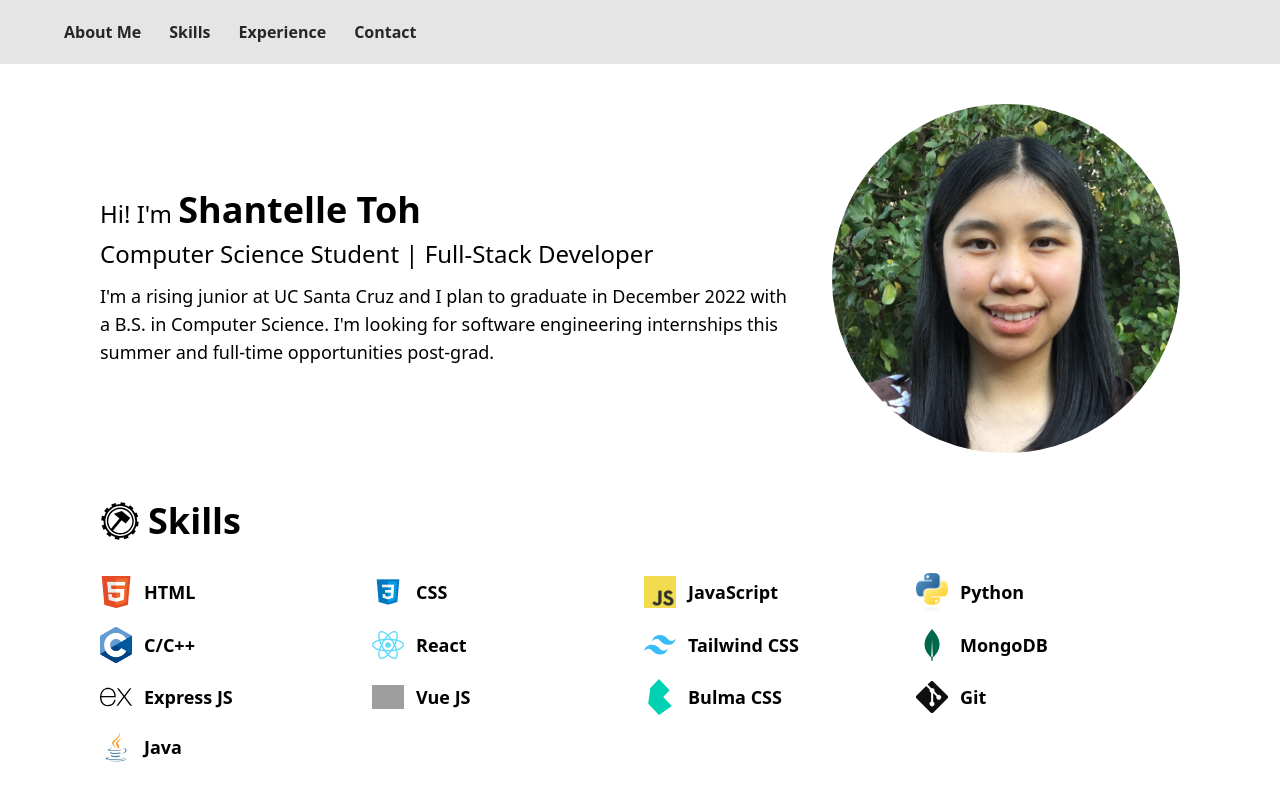
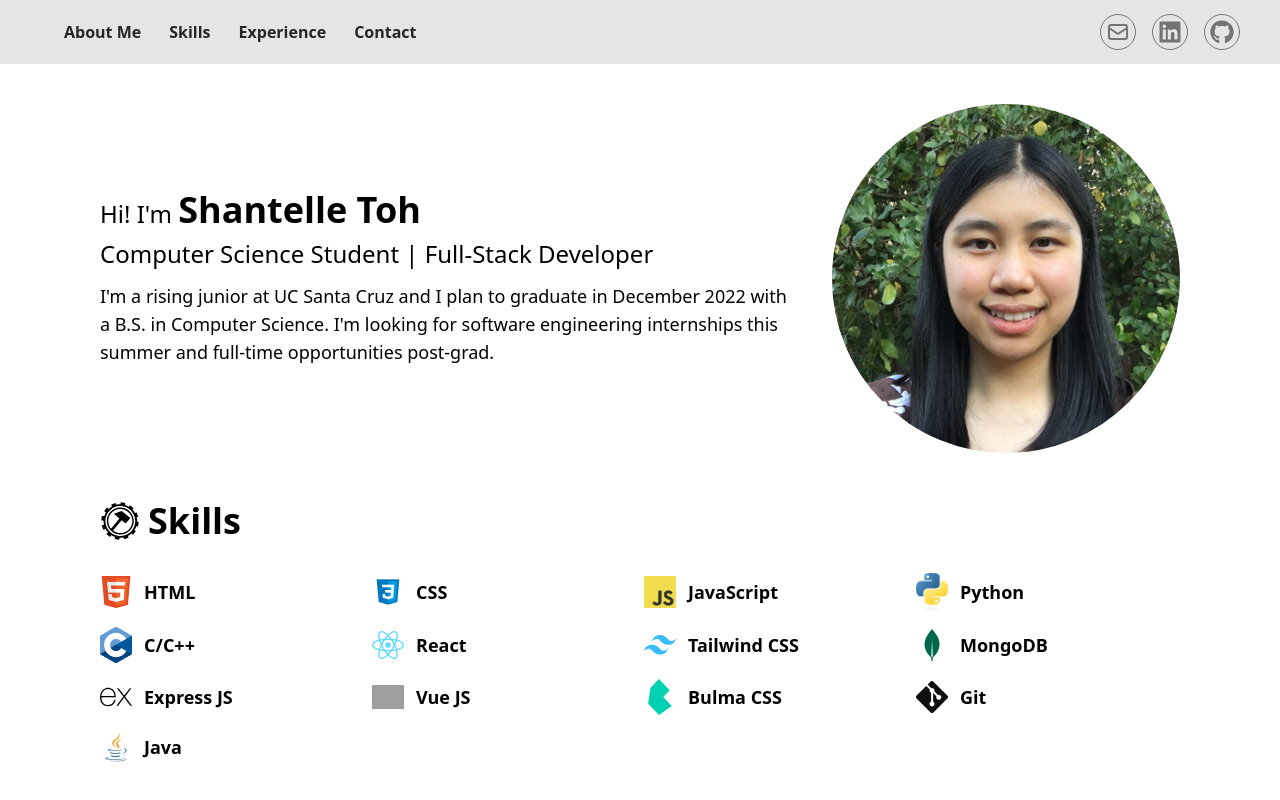
Before and after one commit to shantelletoh/shantelletoh.github.io, a React (Create React App) app in the folder client/: page / in a window 1280 px wide. Shown: the top 800 px of the page. Built offline with nearby package versions, Linux system fonts and the light colour scheme; grey boxes are pictures that could not be loaded.

Commit message:
add contact icons to navbar

```diff
--- a/client/src/Components/Navbar.jsx
+++ b/client/src/Components/Navbar.jsx
@@ -1,4 +1,8 @@
 import { useState } from "react";
+import { HiOutlineMail } from "react-icons/hi";
+import { FaGithub } from "react-icons/fa";
+import { FaLinkedin } from "react-icons/fa";
+
 export default function Navbar() {
   const [open, setOpen] = useState(false);
 
@@ -77,6 +81,38 @@ export default function Navbar() {
               </div>
             </div>
           </div>
+          {/* Contact icons */}
+          <div className="absolute right-0 flex items-center pr-2">
+            <div className="relative ml-3 flex gap-2 lg:gap-4">
+              <a
+                target="_blank"
+                href="mailto:shantelletoh@gmail.com"
+                rel="noreferrer"
+              >
+                <div className="rounded-full w-9 h-9 border border-neutral-500 hover:border-neutral-800 text-neutral-500 hover:text-neutral-800 flex justify-center items-center">
+                  <HiOutlineMail className="w-6 h-6" />
+                </div>
+              </a>
+              <a
+                target="_blank"
+                href="https://linkedin.com/in/shantelletoh"
+                rel="noreferrer"
+              >
+                <div className="rounded-full w-9 h-9 border border-neutral-500 hover:border-neutral-800 text-neutral-500 hover:text-neutral-800 flex justify-center items-center">
+                  <FaLinkedin className="w-6 h-6" />
+                </div>
+              </a>
+              <a
+                target="_blank"
+                href="https://github.com/shantelletoh"
+                rel="noreferrer"
+              >
+                <div className="rounded-full w-9 h-9 border border-neutral-500 hover:border-neutral-800 text-neutral-500 hover:text-neutral-800 flex justify-center items-center">
+                  <FaGithub className="w-6 h-6" />
+                </div>
+              </a>
+            </div>
+          </div>
         </div>
       </div>
       {open && (
```
